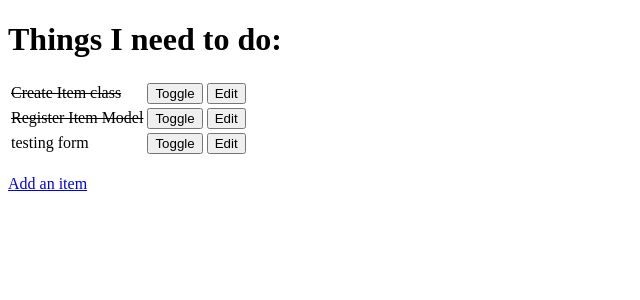
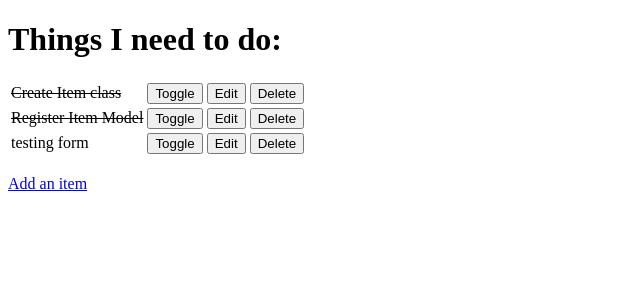
Before and after one commit to Joe-Collins-1986/Hello_Django, a Django app: page / in a window 1280 px wide. Shown: the top 300 px of the page, without its empty margins (0-640 px from the left). Run offline with Django 3.2, Linux system fonts and the light colour scheme; data comes from the database, SQL or seed files in the repository; both versions use the stored data as it was after the commit.

Commit message:
add delete function

```diff
--- a/django_todo/urls.py
+++ b/django_todo/urls.py
@@ -22,5 +22,6 @@ urlpatterns = [
     path('', views.get_todo_list, name='get_todo_list'),
     path('add', views.add_item, name='add_item'),
     path('edit/<item_id>', views.edit_item, name='edit'),
-    path('toggle/<item_id>', views.toggle_item, name='toggle')
+    path('toggle/<item_id>', views.toggle_item, name='toggle'),
+    path('delete/<item_id>', views.delete_item, name='delete'),
 ]
--- a/todo/templates/todo/todo_list.html
+++ b/todo/templates/todo/todo_list.html
@@ -26,6 +26,11 @@
                         <button>Edit</button>
                     </a>
                 </td>
+                <td>
+                    <a href="/delete/{{ item.id }}"">
+                        <button>Delete</button>
+                    </a>
+                </td>
             </tr>
         {% empty %}
         <tr><td>You have nothing to do!</td></tr>
--- a/todo/views.py
+++ b/todo/views.py
@@ -1,6 +1,7 @@
 from django.shortcuts import render, redirect, get_object_or_404
 from .models import Item
 from .forms import ItemForm
+
 
 # Create your views here.
 def get_todo_list(request):
@@ -9,6 +10,7 @@ def get_todo_list(request):
         'items': items
     }
     return render(request, 'todo/todo_list.html', context)
+
 
 def add_item(request):
     if request.method == "POST":
@@ -43,3 +45,9 @@ def toggle_item(request, item_id):
     item.done = not item.done
     item.save()
     return redirect("get_todo_list")
+
+
+def delete_item(request, item_id):
+    item = get_object_or_404(Item, id=item_id)
+    item.delete()
+    return redirect("get_todo_list")
```
Also changed, not shown: db.sqlite3.
